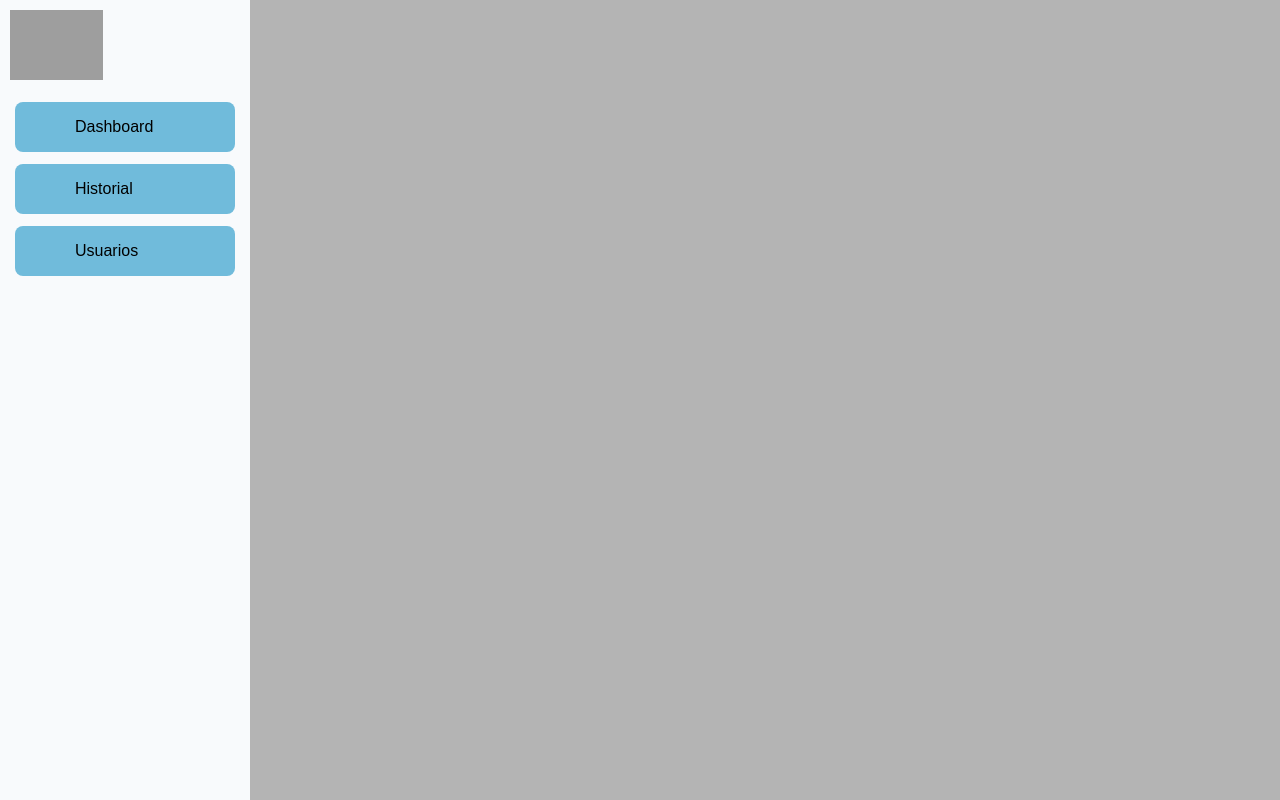
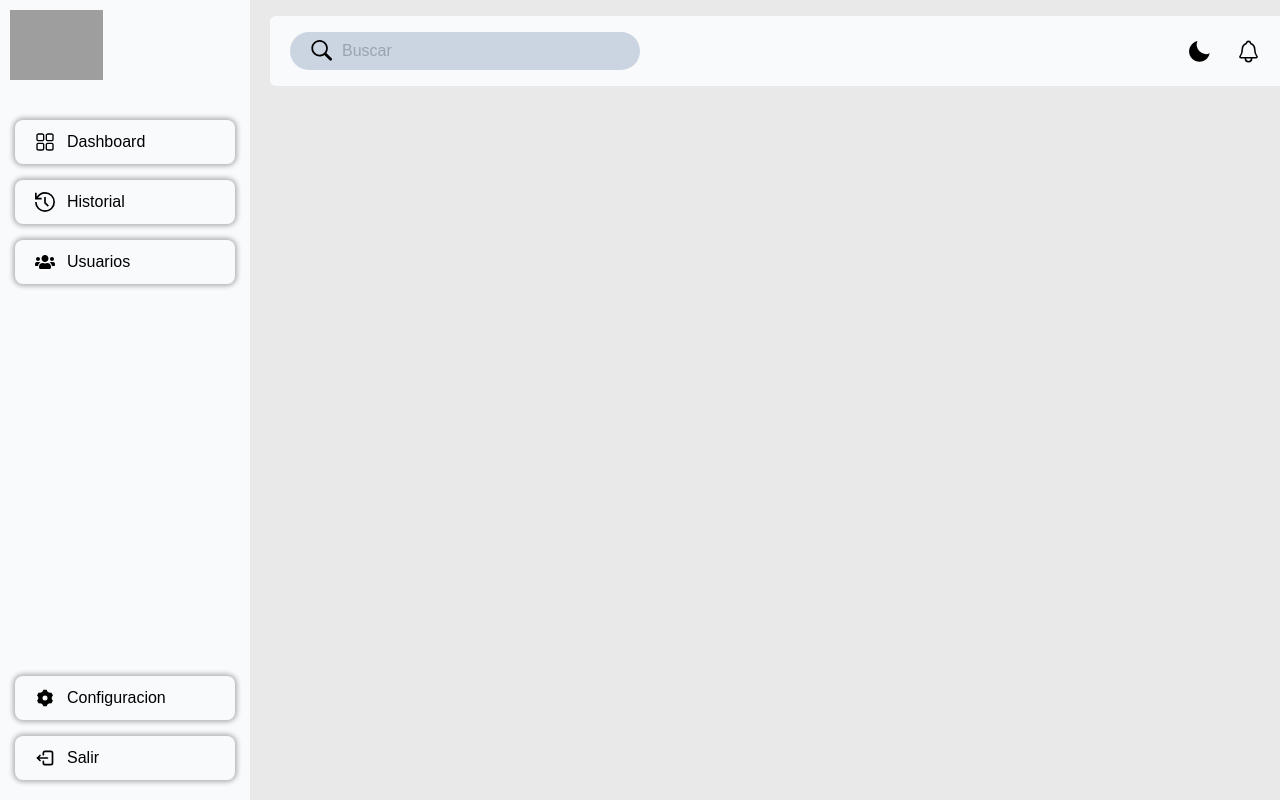
Before and after one commit to Dozh-men12/Tesis_admin_2023, a React (Vite) app: page /inicio-admin in a window 1280 px wide. Built offline with nearby package versions, Linux system fonts and the light colour scheme; grey boxes are pictures that could not be loaded.

Commit message:
feat :sparkles: building header's home

```diff
--- a/src/access/Login.jsx
+++ b/src/access/Login.jsx
@@ -79,7 +79,7 @@ function Login() {
                             {/* <span></span> */}
                             <div className='border border-gray-dark rounded-md  w-[452px] h-[34px] px-3 flex'>
                                 <input type={password ? "text" : "password"} placeholder='Ingrese su contraseña' className='w-[400px] h-[30px] mt-[1px]  shadow-none bg-none border-none focus:outline-none focus:ring-0' required />
-                                <div className='my-auto ml-[9px]' onClick={viewPassword}>
+                                <div className='my-auto ml-[9px] cursor-pointer' onClick={viewPassword}>
                                     {password ? <FaEye  size={20}/> : <FaEyeSlash size={20}/>}
                                 </div>
                             </div>
@@ -97,7 +97,9 @@ function Login() {
                                 Ingresa con tu correo de Tecsup
                             </button>
                         </div>
-                        <a href="http://facebook.com" target="_blank" rel="noopener noreferrer" className='text-center mt-[15px] text-[0.875em]' >¿Olvidó su contraseña?</a>
+                        <a href="http://facebook.com" target="_blank" rel="noopener noreferrer" className='text-center mt-[15px] text-[0.875em]  hover:text-blue-300 hover:underline underline-offset-1'>
+                            ¿Olvidó su contraseña?
+                        </a>
                     </div>
                 </div>
                 <div className='bg-[#70BBDB] md:rounded-r-xl '>
--- /dev/null
+++ b/src/components/Header/Header.jsx
@@ -0,0 +1,58 @@
+import Navbar from "../Navbar/Navbar";
+import { GoSearch } from "react-icons/go";
+import { BiMoon, BiSolidMoon} from "react-icons/bi";
+import { useState } from "react";
+import { IoNotificationsOutline } from "react-icons/io5";
+import { FaUserCircle } from "react-icons/fa";
+
+
+
+/* const [password,setPassword] = useState(false)
+
+    const viewPassword = () =>{
+        setPassword(!password)
+    } */
+/* const [icon, setIcon] = useState(false)
+
+const handlerIcon = () =>{
+    setIcon(!icon)
+} */
+
+
+const Header = () =>{
+    return(
+        <>
+         {/* <Navbar/>  */}
+        <div className="bg-slate-50 flex h-[70px]  md:w-[85%]  my-4 fixed left-[250px] mx-5 rounded-md flex-row items-center justify-between ">
+            <div className="bg-slate-300 h-[38px] my-auto w-[350px] flex rounded-full mx-[20px]">
+                <div className=" flex items-center justify-center ml-[20px] mr-[4px]">
+                    <GoSearch size={22}/>
+                    <input type="text"  className="shadow-none mx-[10px]  bg-none border-none bg-transparent focus:outline-none focus:ring-0" placeholder="Buscar" />
+                </div>
+            </div >
+            <div className= "flex my-auto mx-[20px] gap-6 text-black lg:w-auto lg:flex-row lg:pr-2" >
+                <div /* onClick={handlerIcon} */ className="my-auto" >
+                <BiSolidMoon size={25}/>
+                    {/* {icon ? <BiMoon size={22}/> : <BiSolidMoon size={22}/>} */}
+                </div>
+                <div className="my-auto">
+                <IoNotificationsOutline size={25}/>
+                </div>
+                <div className="my-auto">
+                    <FaUserCircle size={45}/>
+                </div>
+            </div>
+
+
+        </div>
+        </>
+    );
+
+};
+
+export default  Header;
+
+/*
+ w-[85%]
+ min-w-[90%]
+ */
--- a/src/components/Navbar/Buttons.jsx
+++ /dev/null
@@ -1,18 +0,0 @@
-/* import { RxDashboard } from "react-icons/rx"; */
-
-const Buttons = ({ icono, texto }) =>{
-    return (
-        <>
-            <button className='button-navbar'>
-                    <div className='mx-[30px]'>
-                        {icono}
-                    </div>
-                    <div className=''>
-                        <p>{texto}</p>
-                    </div>
-            </button>
-        </>
-    );
-};
-
-export default Buttons;
--- a/src/components/Navbar/Navbar.jsx
+++ b/src/components/Navbar/Navbar.jsx
@@ -1,20 +1,32 @@
 import logo_tecsup from '../../images/tecsup_logo.png'
-import Buttons from './Buttons';
+import Buttons from './components/Buttons';
 import {navbarData} from "../../constans/index";
+import { RiSettings3Fill } from "react-icons/ri";
+import { TbLogout2 } from "react-icons/tb";
 
 
 const Navbar = () =>{
     return(
-        <section className="h-screen w-[250px] flex flex-col gap-3 bg-slate-50">
+        <>
+        <section className="h-screen w-[250px] flex flex-col  bg-slate-50 fixed">
             <div className='px-[10px] py-[10px]'>
                 <img src={logo_tecsup} alt="logo tecsup" className='h-[70px]' />
             </div>
-            {navbarData.map((buttons ,index) => (
-                <Buttons key={index} {...buttons}/>
-            )
-            )}
+            <div className='flex flex-col gap-4 mt-[30px]'>
+                {navbarData.map((buttons ,index) => (
+                    <Buttons key={index} {...buttons}/>
+                )
+                )}
+            </div>
+            <div className='flex flex-col mt-auto mb-5 gap-4  '>
+                <Buttons  icono={<RiSettings3Fill size={20}/>} texto={"Configuracion"}/>
+                <Buttons  icono={<TbLogout2  size={20}/>} texto={"Salir"}/>
+            </div>
 
         </section>
+
+        </>
+
 
 
     );
--- /dev/null
+++ b/src/components/Navbar/components/Buttons.jsx
@@ -0,0 +1,17 @@
+/* import { RxDashboard } from "react-icons/rx"; */
+
+const Buttons = ({ icono, texto }) =>{
+    console.log(icono)
+    return (
+        <>
+            <button className='button-navbar '>
+                    <div className='flex justify-center items-center px-[20px] gap-3'>
+                        {icono}
+                        <span>{texto}</span>
+                    </div>
+            </button>
+        </>
+    );
+};
+
+export default Buttons;
--- a/src/constans/index.js
+++ /dev/null
@@ -1,18 +0,0 @@
-import {RxDashboard} from "react-icons/rx";
-import { FaUsers } from "react-icons/fa";
-import { GrHistory } from "react-icons/gr";
-
-export const navbarData = [
-    {
-        icono:RxDashboard,
-        texto:"Dashboard"
-    },
-    {
-        icono:GrHistory,
-        texto:"Historial"
-    },
-    {
-        icono:FaUsers,
-        texto:"Usuarios"
-    },
-]
--- /dev/null
+++ b/src/constans/index.jsx
@@ -0,0 +1,22 @@
+import {RxDashboard} from "react-icons/rx";
+import { FaUsers } from "react-icons/fa";
+import { GrHistory } from "react-icons/gr";
+import { IoIosArrowForward } from "react-icons/io";
+
+export const navbarData = [
+    {
+        icono:<RxDashboard size={20}/>,
+        texto:"Dashboard",
+        icono2:<IoIosArrowForward size={16}/>
+    },
+    {
+        icono:<GrHistory size={20}/>,
+        texto:"Historial",
+        icono2:<IoIosArrowForward size={16}/>
+    },
+    {
+        icono:<FaUsers size={20}/>,
+        texto:"Usuarios",
+        icono2:<IoIosArrowForward size={16}/>
+    },
+]
--- a/src/index.css
+++ b/src/index.css
@@ -14,7 +14,7 @@
 
 @layer utilities {
   .button-navbar{
-    @apply w-[220px] h-[50px] bg-[#70BBDB] mx-auto flex flex-row rounded-lg items-center;
+    @apply w-[220px] h-[44px] mx-auto flex flex-row shadow-[0_0_5px_2px_rgba(0,0,0,0.3)]  active:bg-[#BDBDBD] hover:bg-[#DCDCDC] hover:ring-[#70BBDB] rounded-lg items-center;
   }
   .padding {
     @apply sm:px-16 px-8 sm:py-24 py-12;
--- a/src/pages/Home/Inicio.jsx
+++ b/src/pages/Home/Inicio.jsx
@@ -1,13 +1,15 @@
 import '../../stylesheets/Inicio.css';
 import {Navbar , Main_navbar} from '../../index'
+import Header from '../../components/Header/Header';
 
 
 function Inicio(){
     return(
-        <section className='h-screen bg-[#B4B4B4] '>
-        {/* <Main_navbar/> */}
+        <div className='bg-[#E9E9E9] h-screen flex'>
         <Navbar/>
-        </section>
+        <Header/>
+        {/* <Header/>   */}
+        </div>
     );
 }
 export default Inicio ;
```
